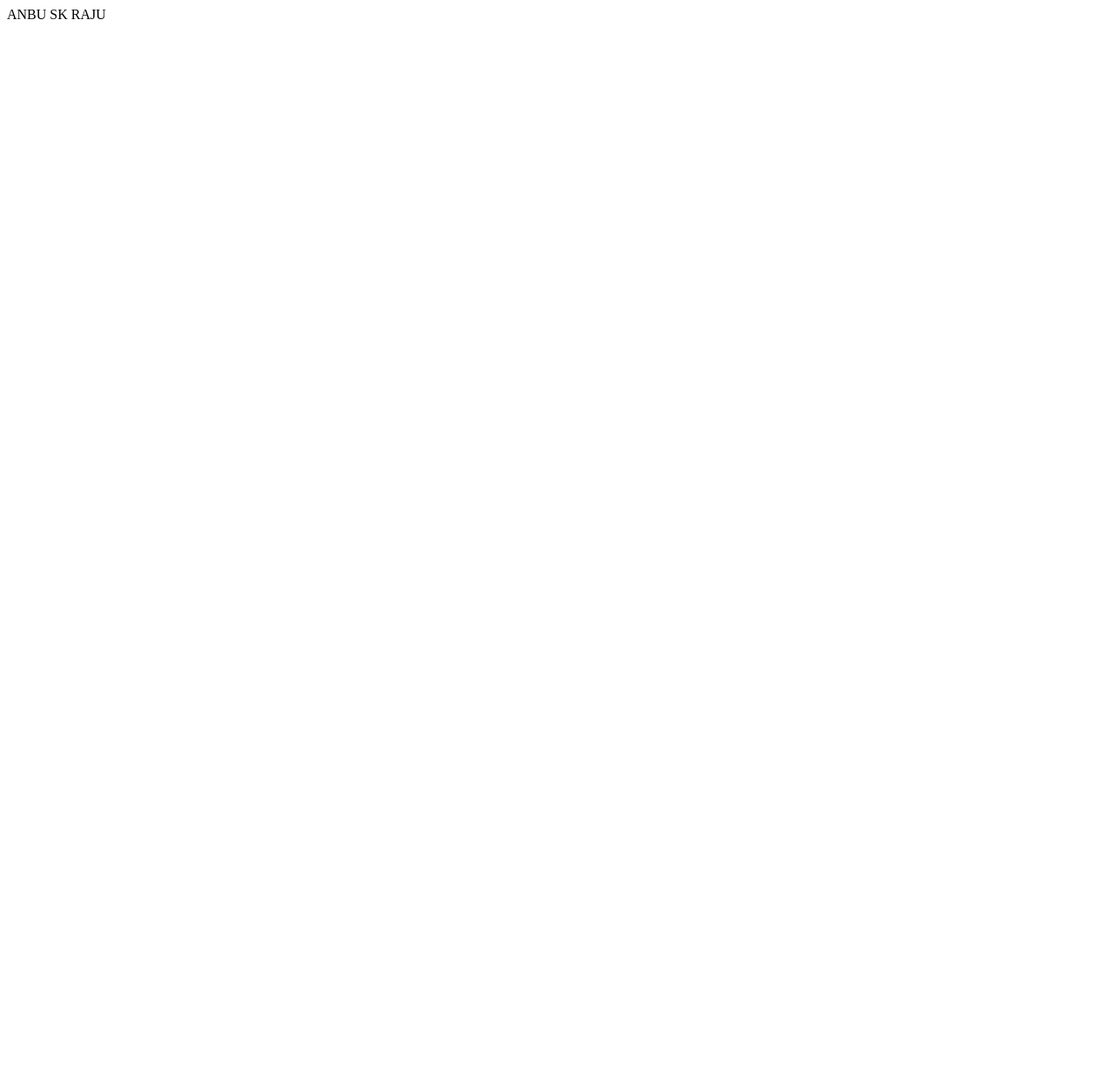
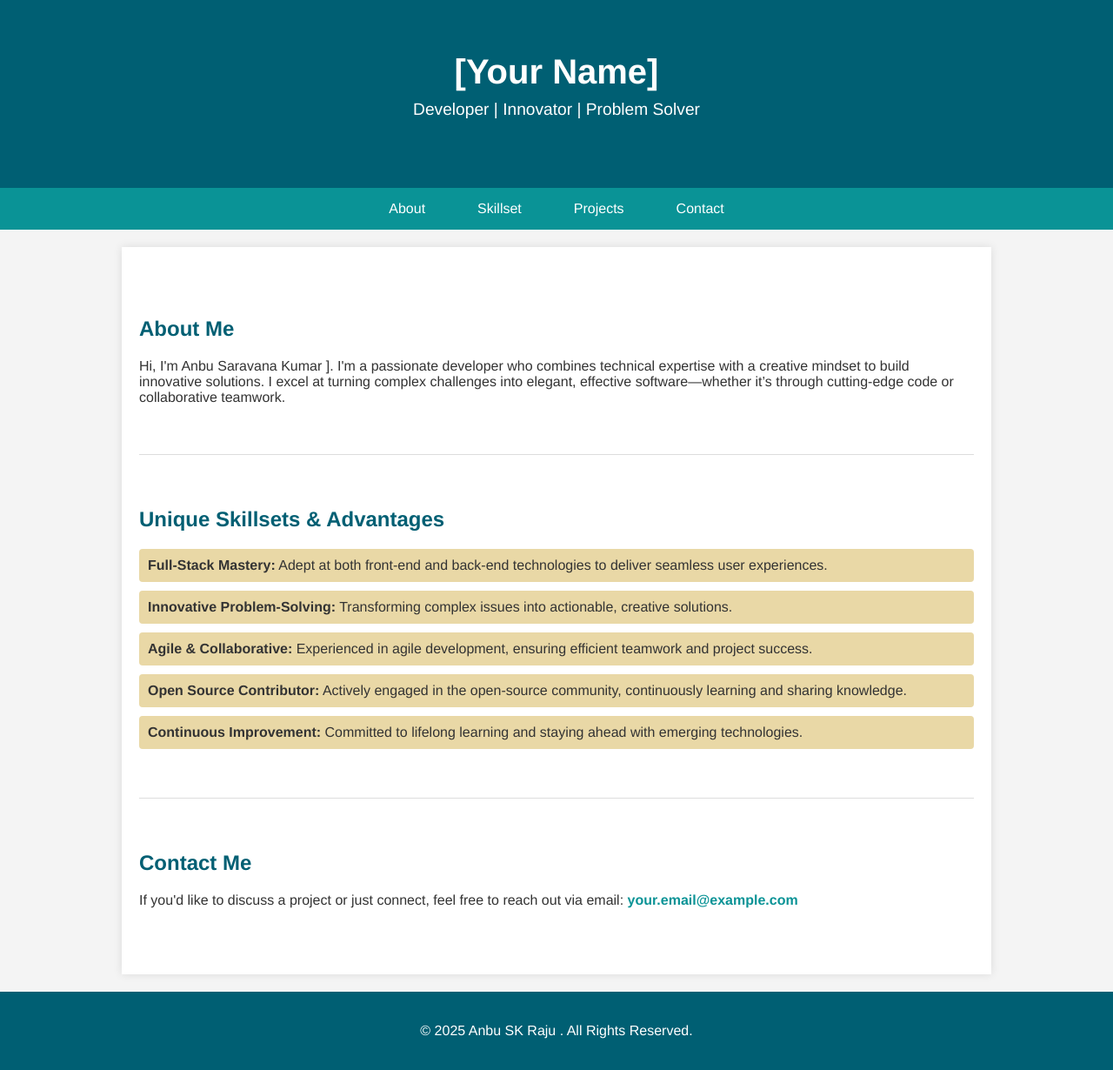
Before and after one commit to Anbuskraju/anbuskraju.github.io, a plain HTML site: page index.html in a window 1280 px wide. Shown: the whole page at 87% size. Before the commit the page ends 800 px from the top, so only its background shows below. Drawn offline with Linux system fonts and the light colour scheme.

Commit message:
Update index.html

```diff
--- a/index.html
+++ b/index.html
@@ -1 +1,135 @@
-ANBU SK RAJU
+<!DOCTYPE html>
+<html lang="en">
+<head>
+  <meta charset="UTF-8">
+  <meta name="viewport" content="width=device-width, initial-scale=1.0">
+  <title>[Your Name] - Developer & Innovator</title>
+  <style>
+    /* Basic reset and styling */
+    body {
+      margin: 0;
+      padding: 0;
+      font-family: 'Helvetica Neue', Helvetica, Arial, sans-serif;
+      background: #f4f4f4;
+      color: #333;
+    }
+    header {
+      background: #005f73;
+      color: #fff;
+      padding: 60px 20px;
+      text-align: center;
+    }
+    header h1 {
+      margin: 0;
+      font-size: 2.5em;
+    }
+    header p {
+      font-size: 1.2em;
+      margin-top: 10px;
+    }
+    nav {
+      background: #0a9396;
+    }
+    nav ul {
+      list-style: none;
+      padding: 0;
+      margin: 0;
+      display: flex;
+      justify-content: center;
+    }
+    nav ul li {
+      margin: 0 15px;
+    }
+    nav ul li a {
+      color: #fff;
+      text-decoration: none;
+      padding: 15px;
+      display: block;
+    }
+    nav ul li a:hover {
+      background: #94d2bd;
+      color: #005f73;
+    }
+    .container {
+      max-width: 960px;
+      margin: 20px auto;
+      padding: 20px;
+      background: #fff;
+      box-shadow: 0 0 10px rgba(0,0,0,0.1);
+    }
+    section {
+      padding: 40px 0;
+      border-bottom: 1px solid #ddd;
+    }
+    section:last-of-type {
+      border-bottom: none;
+    }
+    h2 {
+      color: #005f73;
+      margin-bottom: 20px;
+    }
+    ul.skills {
+      list-style: none;
+      padding: 0;
+    }
+    ul.skills li {
+      background: #e9d8a6;
+      margin: 10px 0;
+      padding: 10px;
+      border-radius: 4px;
+    }
+    footer {
+      background: #005f73;
+      color: #fff;
+      text-align: center;
+      padding: 20px;
+    }
+    a.email-link {
+      color: #0a9396;
+      text-decoration: none;
+      font-weight: bold;
+    }
+    a.email-link:hover {
+      text-decoration: underline;
+    }
+  </style>
+</head>
+<body>
+  <header>
+    <h1>[Your Name]</h1>
+    <p>Developer | Innovator | Problem Solver</p>
+  </header>
+  <nav>
+    <ul>
+      <li><a href="#about">About</a></li>
+      <li><a href="#skills">Skillset</a></li>
+      <li><a href="#projects">Projects</a></li>
+      <li><a href="#contact">Contact</a></li>
+    </ul>
+  </nav>
+  <div class="container">
+    <section id="about">
+      <h2>About Me</h2>
+      <p>Hi, I'm Anbu Saravana Kumar ]. I'm a passionate developer who combines technical expertise with a creative mindset to build innovative solutions. I excel at turning complex challenges into elegant, effective software—whether it’s through cutting-edge code or collaborative teamwork.</p>
+    </section>
+    <section id="skills">
+      <h2>Unique Skillsets & Advantages</h2>
+      <ul class="skills">
+        <li><strong>Full-Stack Mastery:</strong> Adept at both front-end and back-end technologies to deliver seamless user experiences.</li>
+        <li><strong>Innovative Problem-Solving:</strong> Transforming complex issues into actionable, creative solutions.</li>
+        <li><strong>Agile & Collaborative:</strong> Experienced in agile development, ensuring efficient teamwork and project success.</li>
+        <li><strong>Open Source Contributor:</strong> Actively engaged in the open-source community, continuously learning and sharing knowledge.</li>
+        <li><strong>Continuous Improvement:</strong> Committed to lifelong learning and staying ahead with emerging technologies.</li>
+      </ul>
+    </section>
+
+    <section id="contact">
+      <h2>Contact Me</h2>
+      <p>If you'd like to discuss a project or just connect, feel free to reach out via email: <a class="email-link" href="mailto:your.email@example.com">your.email@example.com</a></p>
+    </section>
+  </div>
+  <footer>
+    <p>&copy; 2025 Anbu SK Raju . All Rights Reserved.</p>
+  </footer>
+</body>
+</html>
```
